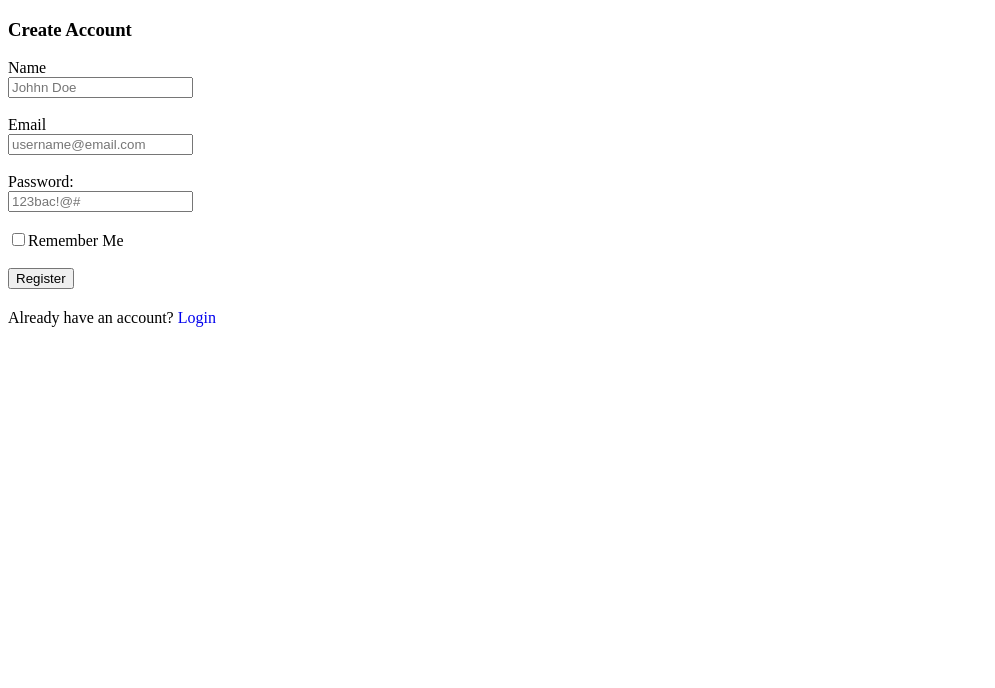
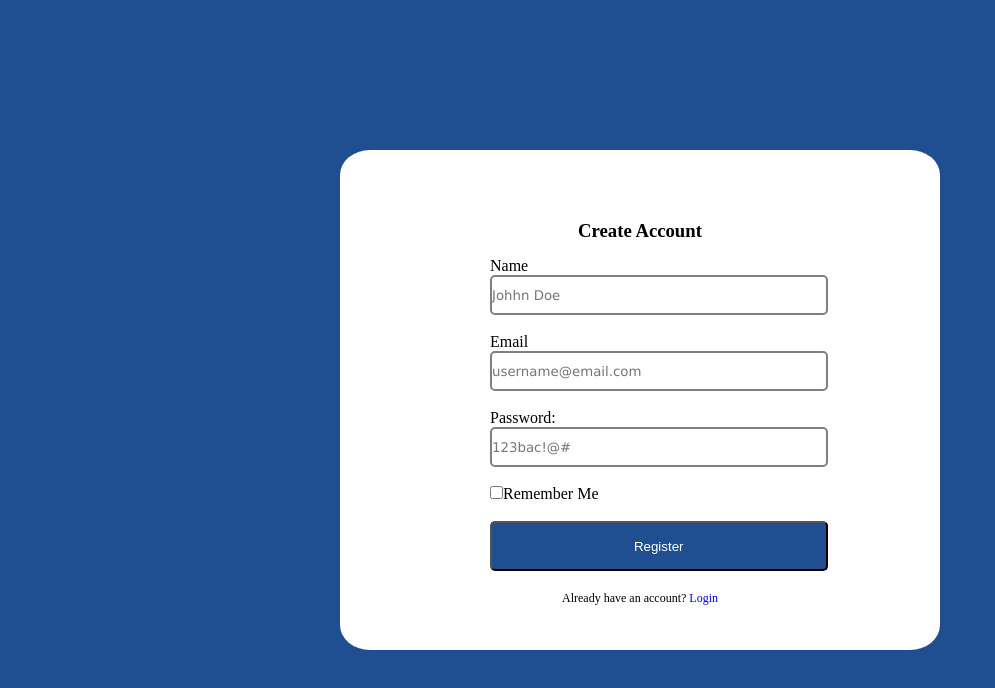
Before and after one commit to Aditya-K-Pathak/Rich_Panel, a website: page public/Pages/register.html in a window 1280 px wide. Shown: the whole page, without its empty margins (0-995 px from the left). Drawn offline with Linux system fonts and the light colour scheme; files that its build step writes are made by us from their sources; the site is published under a folder, as on GitHub Pages, so addresses that start at the root find nothing.

Commit message:
Update register.html

```diff
--- a/public/Pages/register.html
+++ b/public/Pages/register.html
@@ -5,7 +5,7 @@
     <meta charset="UTF-8">
     <meta name="viewport" content="width=device-width, initial-scale=1.0">
     <title>Login Page</title>
-    <link rel="stylesheet" href="/../styles/login.css">
+    <link rel="stylesheet" href="../styles/login.css">
 </head>
 
 <body>
@@ -26,7 +26,7 @@
                 <br>
                 <button type="submit" id = "submit">Register</button>
             </form>
-            <p style="margin-top: 20px;">Already have an account? <a href="/login.htm" style="text-decoration: none;">Login</a></p>
+            <p style="margin-top: 20px;">Already have an account? <a href="login.htm" style="text-decoration: none;">Login</a></p>
         </div>
     </div>
 </body>
```
